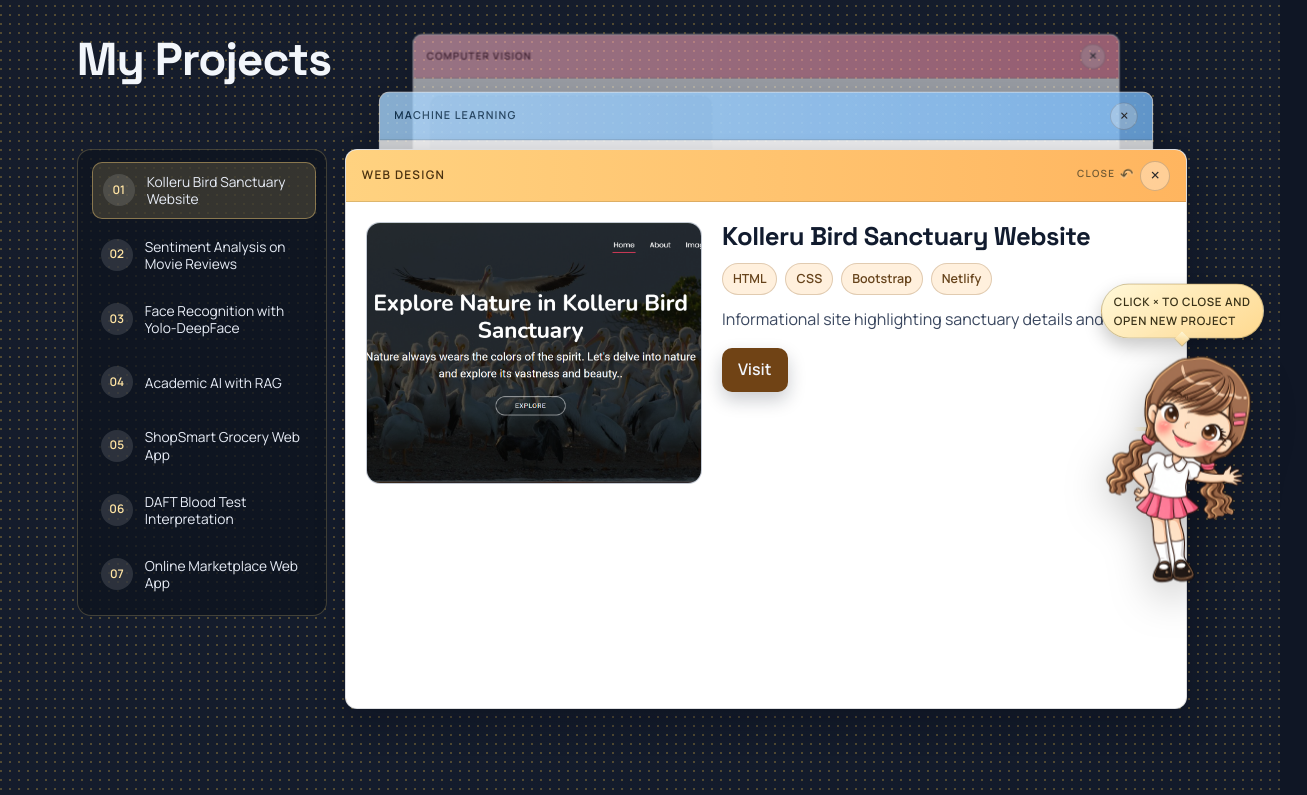
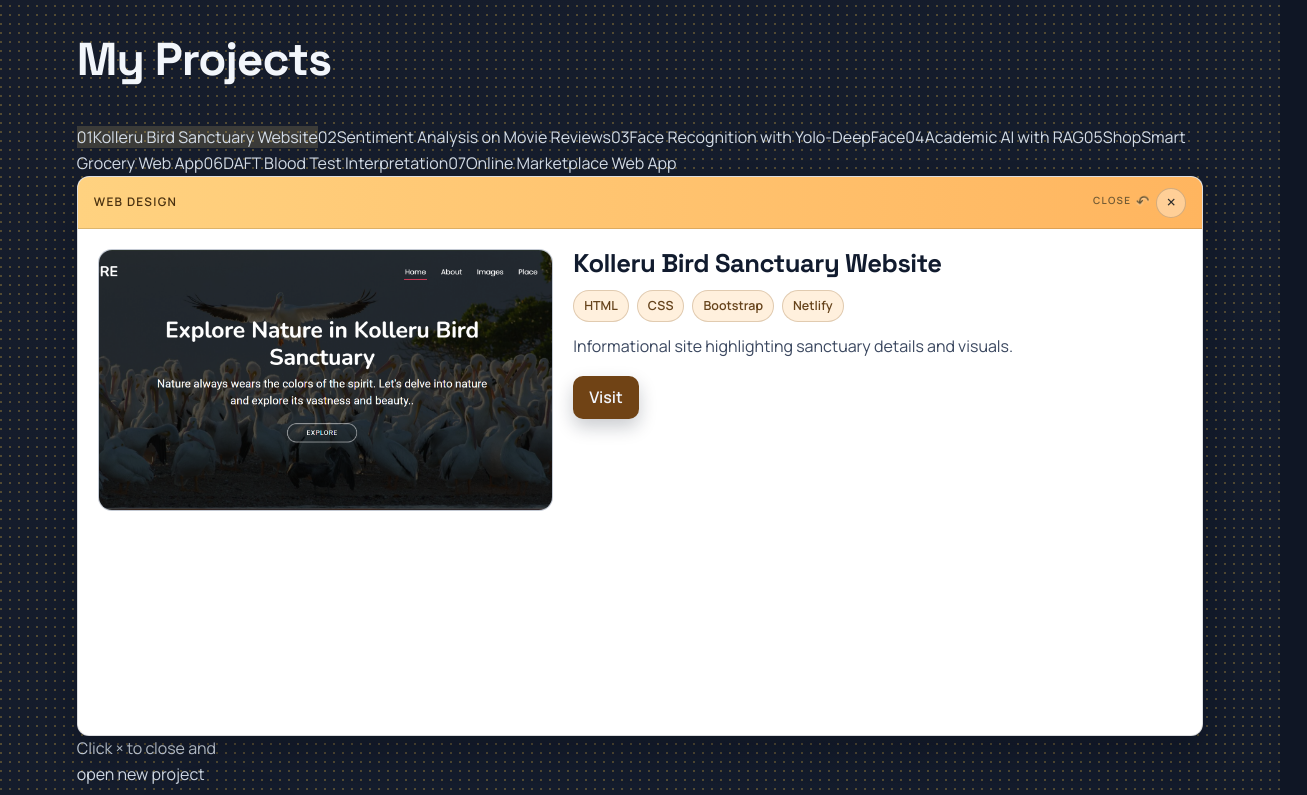
Before and after one commit to ganapathijahnavi/My_Portifolio, a React (Vite) app in the folder my-portfolio/: page / in a window 1280 px wide. Shown: the part 2101-2896 px from the top of the page, 1307 px wide, since content can reach past the window. Built offline with nearby package versions, Linux system fonts and the light colour scheme.

Commit message:
updated the app.css again

```diff
--- a/my-portfolio/src/App.css
+++ b/my-portfolio/src/App.css
@@ -124,106 +124,88 @@
   font-size: 0.95rem;
   font-weight: 500;
   box-shadow: 0 1px 4px rgba(0,0,0,0.10);
-}
-.project-vertical-link {
-  display: inline-block;
-  background: #fff;
-  color: #181818;
-  font-weight: 700;
-  font-size: 1rem;
-  border-radius: 8px;
-  padding: 10px 24px;
-  text-decoration: none;
-  margin-top: 6px;
-  transition: background 0.18s, color 0.18s;
-  box-shadow: 0 2px 8px rgba(0,0,0,0.08);
-}
-.project-vertical-link:hover {
-  background: #232323;
-  color: #fff;
-  border: 1.5px solid #fff;
-}
-
-.project-stack-shell {
-  --_offset-steps: 5rem;
-  --_scale-steps: 0.08;
-  --_opacity-steps: 0.22;
-  --_ani-duration: 320ms;
-  --_ani-delay: 180ms;
-
-  position: relative;
-  width: min(calc(100% - 1rem), 72rem);
-  margin: 24px 0 0;
-}
-
-.project-stack-layout {
-  display: grid;
-  grid-template-columns: minmax(210px, 250px) 1fr;
-  gap: 18px;
-  align-items: start;
-}
-
-.project-overview {
-  justify-self: start;
-  background: rgba(14, 20, 31, 0.76);
-  border: 1px solid rgba(254, 222, 139, 0.22);
-  border-radius: 14px;
-  padding: 12px;
-  display: grid;
-  gap: 8px;
-  max-height: 560px;
-  overflow-y: auto;
-}
-
-.project-overview-item {
-  display: grid;
-  grid-template-columns: 34px 1fr;
-  gap: 10px;
-  align-items: center;
-  padding: 10px;
-  border-radius: 10px;
-  cursor: pointer;
-  border: 1px solid transparent;
-  transition: background 220ms ease, border-color 220ms ease, transform 220ms ease;
-}
-
-.project-overview-item:hover {
-  background: rgba(255, 255, 255, 0.08);
-  border-color: rgba(255, 215, 129, 0.28);
-}
-
-.project-overview-index {
-  width: 32px;
-  height: 32px;
-  display: grid;
-  place-items: center;
-  border-radius: 50%;
-  background: rgba(255, 255, 255, 0.12);
-  color: #ffe4a3;
-  font-size: .74rem;
-  font-weight: 700;
-}
-
-.project-overview-title {
-  color: #e8edf7;
-  font-size: 0.86rem;
-  line-height: 1.25;
-}
-
-.project-stack-mascot {
-  position: absolute;
-  top: 52%;
-  right: -120px;
-  transform: translateY(-50%);
-  z-index: 160;
-  display: grid;
-  justify-items: center;
-  gap: 8px;
-  pointer-events: none;
-}
-
-.mascot-note {
-  position: relative;
+    /* Force desktop-like layout on mobile */
+    .project-grid-list {
+      display: grid;
+      grid-template-columns: repeat(3, 1fr) !important;
+      gap: 40px;
+      padding: 80px 0;
+      min-width: 900px;
+      overflow-x: auto;
+      overflow-y: visible;
+      width: 100vw;
+    }
+    .project-grid-list::-webkit-scrollbar {
+      height: 8px;
+    }
+    .project-grid-list {
+      scrollbar-width: thin;
+    }
+    .project-vertical-card {
+      min-width: 260px;
+      max-width: 340px;
+      margin: 0 auto;
+      padding: 32px 20px 28px 20px;
+      border-radius: 20px;
+    }
+    .project-vertical-thumb {
+      max-width: 320px;
+      height: 180px;
+    }
+    .project-vertical-title {
+      font-size: 1.35rem;
+    }
+    .project-vertical-stack span {
+      font-size: 0.95rem;
+      padding: 6px 14px;
+    }
+    .project-vertical-link {
+      font-size: 1rem;
+      padding: 10px 24px;
+    }
+    .project-showcase {
+      display: flex;
+      flex-direction: row !important;
+      gap: 56px;
+      align-items: center;
+      min-width: 900px;
+      overflow-x: auto;
+      width: 100vw;
+    }
+    .project-showcase-thumb {
+      min-width: 320px;
+      max-width: 700px;
+      height: 320px;
+    }
+    .project-showcase-thumb img {
+      height: 320px;
+      object-fit: cover;
+    }
+    .project-showcase-content {
+      max-width: 600px;
+      min-width: 280px;
+      padding: 0;
+    }
+    .about-flex {
+      flex-direction: row !important;
+      gap: 48px;
+      align-items: center;
+      min-width: 900px;
+      overflow-x: auto;
+      width: 100vw;
+    }
+    .about-copy {
+      padding: 32px 30px;
+      border-radius: 30px;
+    }
+    .skills-section {
+      padding: 32px 0;
+    }
+    .footer {
+      font-size: 1rem;
+      padding: 18px 0;
+      text-align: left;
+    }
   padding: 8px 12px;
   border-radius: 999px;
   background: linear-gradient(145deg, #fff8d8, #ffd98f);
```
